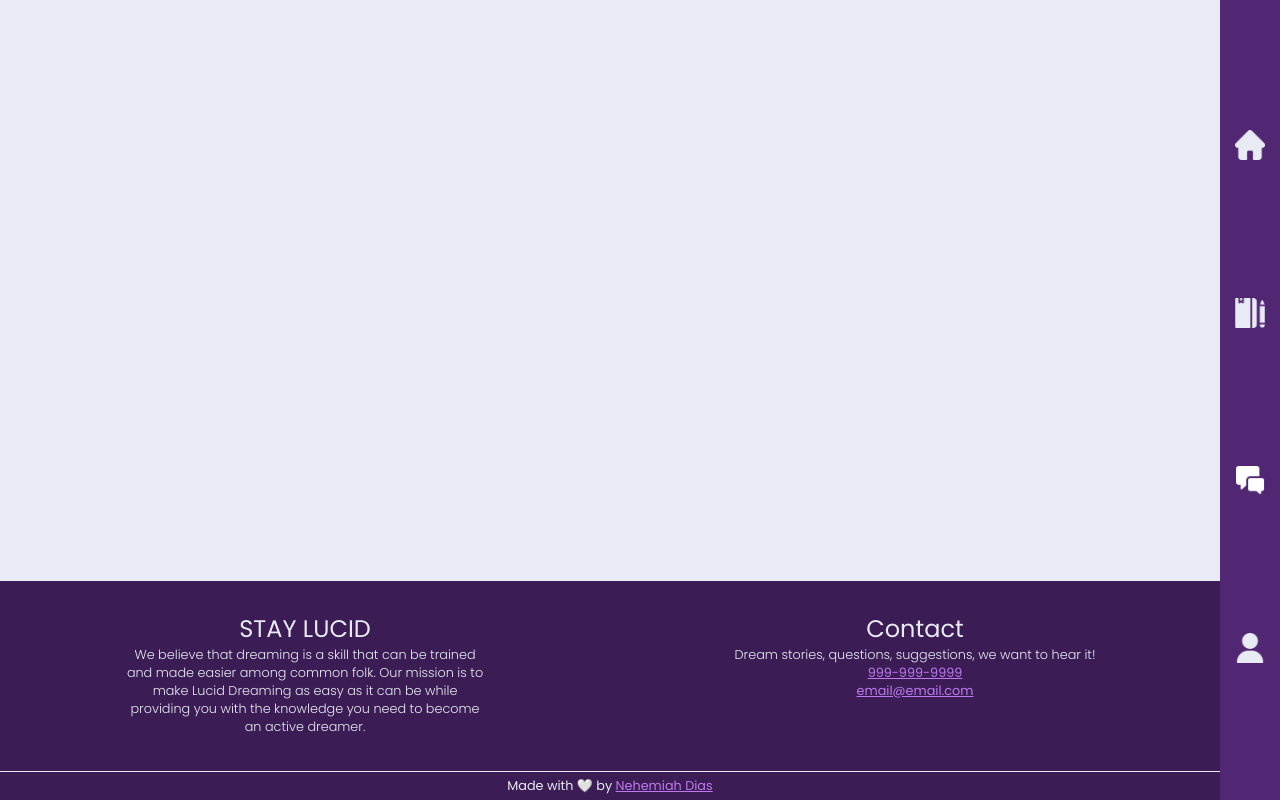
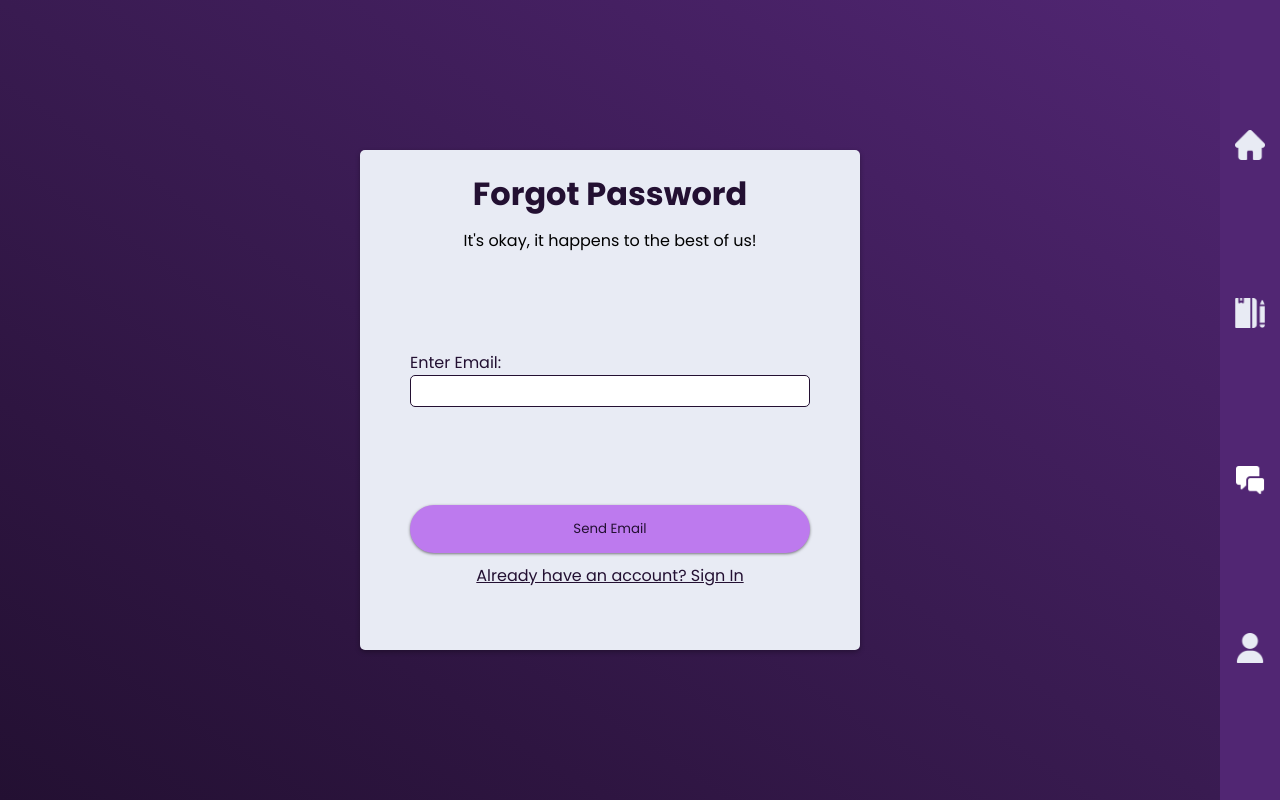
Before and after one commit to ankitmrj/lucid-dream, a React (Create React App) app: page /password-reset in a window 1280 px wide. Built offline with nearby package versions, Linux system fonts and the light colour scheme; no server answers.

Commit message:
add forgot password page

```diff
--- a/src/App.js
+++ b/src/App.js
@@ -9,6 +9,7 @@ import { AuthContextProvider } from "./context/AuthContext";
 import UserProfileComponent from "./components/signInComponents/UserProfileComponent";
 import ProtectedRoute from "./components/signInComponents/ProtectedRoute";
 import Forum from "./components/forumComponents/Forum";
+import ForgotPassword from "./components/signInComponents/ForgotPassword";
 
 
 function App() {
@@ -24,6 +25,7 @@ function App() {
           <Route path='signup' element={<SignUpComponent/>}/>
           <Route path='forum' element={<Forum />}/>
           <Route path='signin' element={<SignInComponent/>}/>
+          <Route path='password-reset' element={<ForgotPassword />} />
         </Routes>
         <FooterComponent/>
       </BrowserRouter>
--- a/src/components/footerComponents/FooterComponent.js
+++ b/src/components/footerComponents/FooterComponent.js
@@ -4,7 +4,7 @@ import './Footer.css';
 
 function FooterComponent() {
     const {pathname} = useLocation();
-    if (pathname === '/signin' || pathname === '/signup') return null;
+    if (pathname === '/signin' || pathname === '/signup' || pathname === '/password-reset') return null;
   return (
 
     <div id='footer'>
--- /dev/null
+++ b/src/components/signInComponents/ForgotPassword.jsx
@@ -0,0 +1,51 @@
+import { getAuth, sendPasswordResetEmail } from 'firebase/auth';
+import React, { useState } from 'react'
+import { Link, useNavigate } from 'react-router-dom'
+
+const ForgotPassword = () => {
+    const [email, setEmail] = useState('');
+    const navigate = useNavigate();
+
+    const handleSubmit = (e) => {
+        const auth = getAuth();
+        e.preventDefault();
+        sendPasswordResetEmail(auth, email)
+            .then(() => {
+                navigate('/signin')
+            })
+            .catch(err => {
+                console.error(err);
+            })
+    }
+
+    return (
+        <div id='sign-in-component'>
+            <section id='sign-in-section'>
+                <div className='sign-in-form'>
+                    <h1>Forgot Password</h1>
+                    <p className='forg-pass-desc'>It's okay, it happens to the best of us!</p>
+                    <form className='form' onSubmit={handleSubmit}>
+                        <div className='input'>
+                            <label htmlFor='verif-email'>Enter Email:</label>
+                            <input
+                                id='verif-email'
+                                name='verif-email'
+                                type='email'
+                                onChange={(e) => { setEmail(e.target.value) }}
+                                required
+                            />
+                        </div>
+                        <div className='sign-in-actions'>
+                            <button type='submit' id='sign-in-button'>Send Email</button>
+                            <Link to='/signin' className='sign-up-text'>
+                                Already have an account? Sign In
+                            </Link>
+                        </div>
+                    </form>
+                </div>
+            </section>
+        </div>
+    )
+}
+
+export default ForgotPassword
--- a/src/components/signInComponents/Profile.css
+++ b/src/components/signInComponents/Profile.css
@@ -43,6 +43,10 @@
     flex-direction: column;
     color: var(--text-color);
 }
+.forg-pass-desc {
+    text-align: center;
+    margin-top: 10px;
+}
 .input input {
     height: 2rem;
     border-radius: 5px;
@@ -81,8 +85,6 @@
 .sign-up-text {
     color: var(--text-color);
     text-align: center;
-}
-.sign-up-text {
     text-decoration: underline;
 }
 .sign-up-text:hover {
--- a/src/components/signInComponents/SignInComponent.js
+++ b/src/components/signInComponents/SignInComponent.js
@@ -51,11 +51,14 @@ function SignInComponent() {
                                 required
                             />
                         </div>
-                        {error && <p>{error}</p>}
+                        {error && <p className='error-msg'>{error}</p>}
                         <div className='sign-in-actions'>
                             <button type='submit' id='sign-in-button'>Sign In</button>
                             <Link to='/signup' className='sign-up-text'>
                                 Don't have an account? Sign Up
+                            </Link>
+                            <Link to='/password-reset' className='sign-up-text'>
+                                Forgot Your Password?
                             </Link>
                         </div>
                     </form>
--- a/src/components/signInComponents/UserProfileComponent.js
+++ b/src/components/signInComponents/UserProfileComponent.js
@@ -73,6 +73,9 @@ function UserProfileComponent() {
     }
 
     const handleSubmitEdit = async () => {
+        if (username.length < 3) {
+            return;
+        }
         setLoading(true);
         await updateProfile(user, { displayName: username })
             .then(() => { console.log('Updated') })
@@ -153,6 +156,7 @@ function UserProfileComponent() {
                                         <input
                                             placeholder='New Username...'
                                             type='text'
+                                            min='1'
                                             value={username}
                                             onChange={e => setUsername(e.target.value)}
                                             required
```
